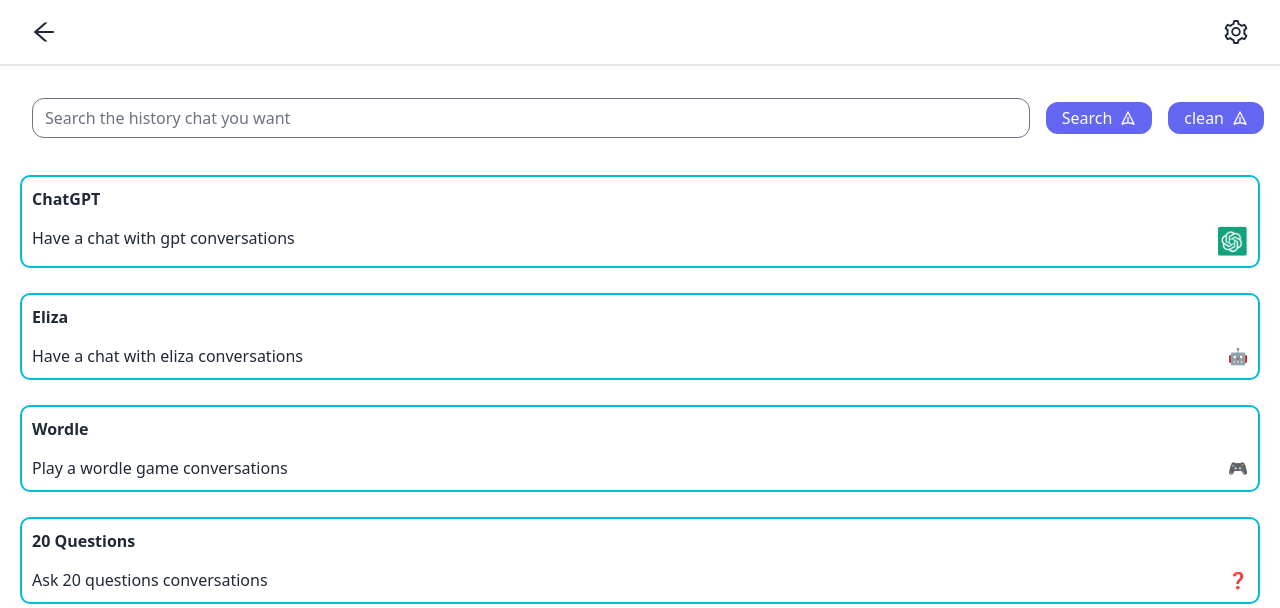
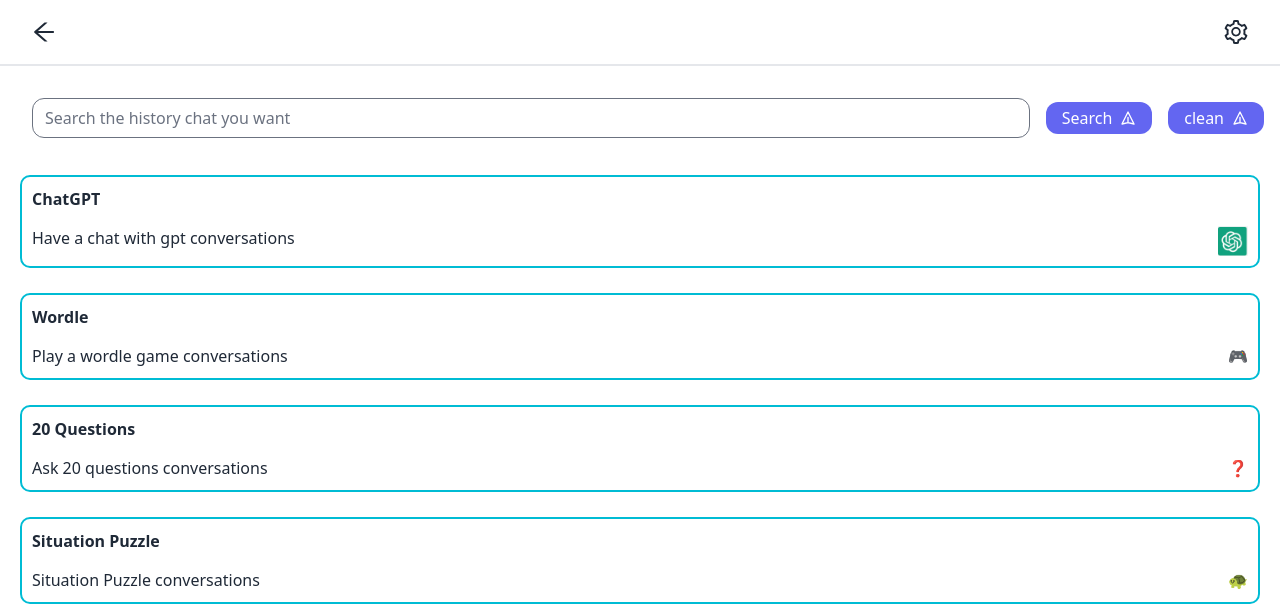
Before and after one commit to Renyin-Zhang/Web-Chat-Application, a Flask app: template templates/history.html in a window 1280 px wide. Shown: the top 608 px of the page. Run offline with Flask 3, Linux system fonts and the light colour scheme; the template is opened without the code that fills it, so the values that code supplies are empty.

Commit message:
fix: delete outdated code

```diff
--- a/static/script/history.js
+++ b/static/script/history.js
@@ -5,12 +5,6 @@ const histories = [
         description: "Have a chat with gpt",
         icon: '<img src="./static/assets/gpt3.5.png" height="30px" width="30px">',
         pathname: "/chatgpt"
-    },
-    {
-        title: "Eliza",
-        description: "Have a chat with eliza",
-        icon: "🤖",
-        pathname: "/chat"
     },
     {
         title: "Wordle",
--- a/templates/chat.html
+++ b/templates/chat.html
@@ -107,8 +107,6 @@
     <script src="../static/script/situationPuzzle.js"></script>
 {% elif request.path == '/chatgpt' %}
     <script src="../static/script/chatgpt.js"></script>
-{% elif request.path == '/chat' %}
-    <script src="../static/script/eliza.js"></script>
 {% endif %}
 
 
```
